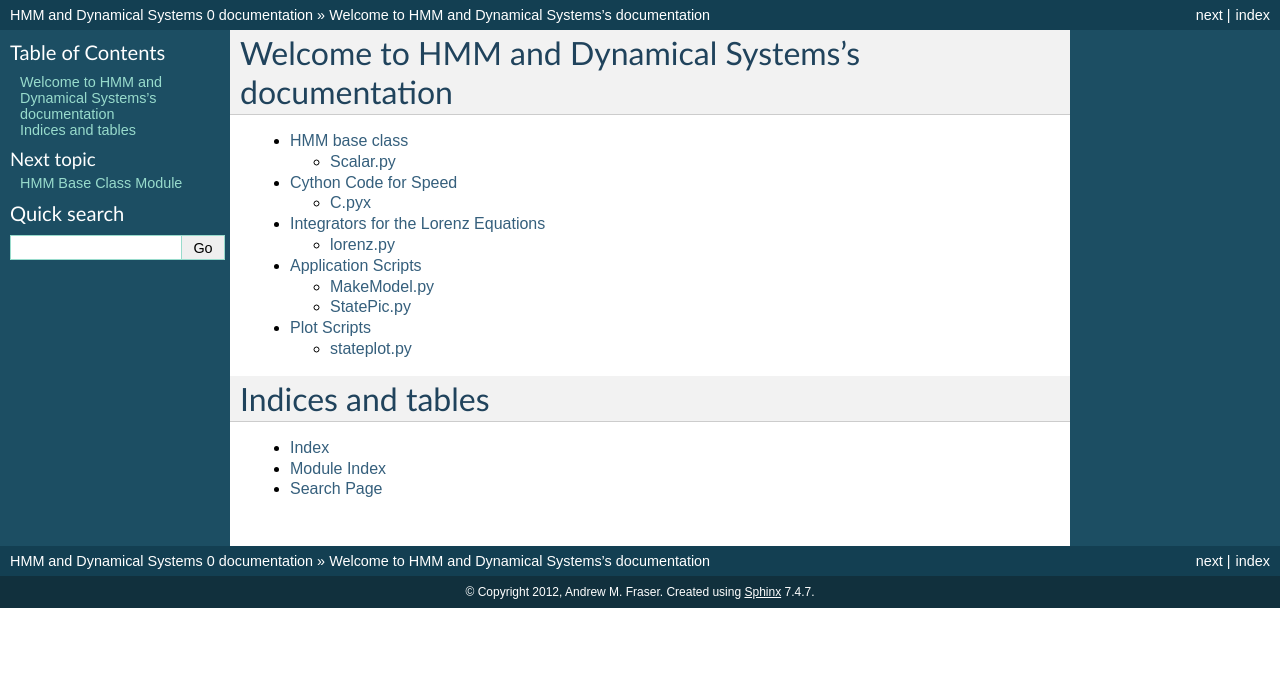
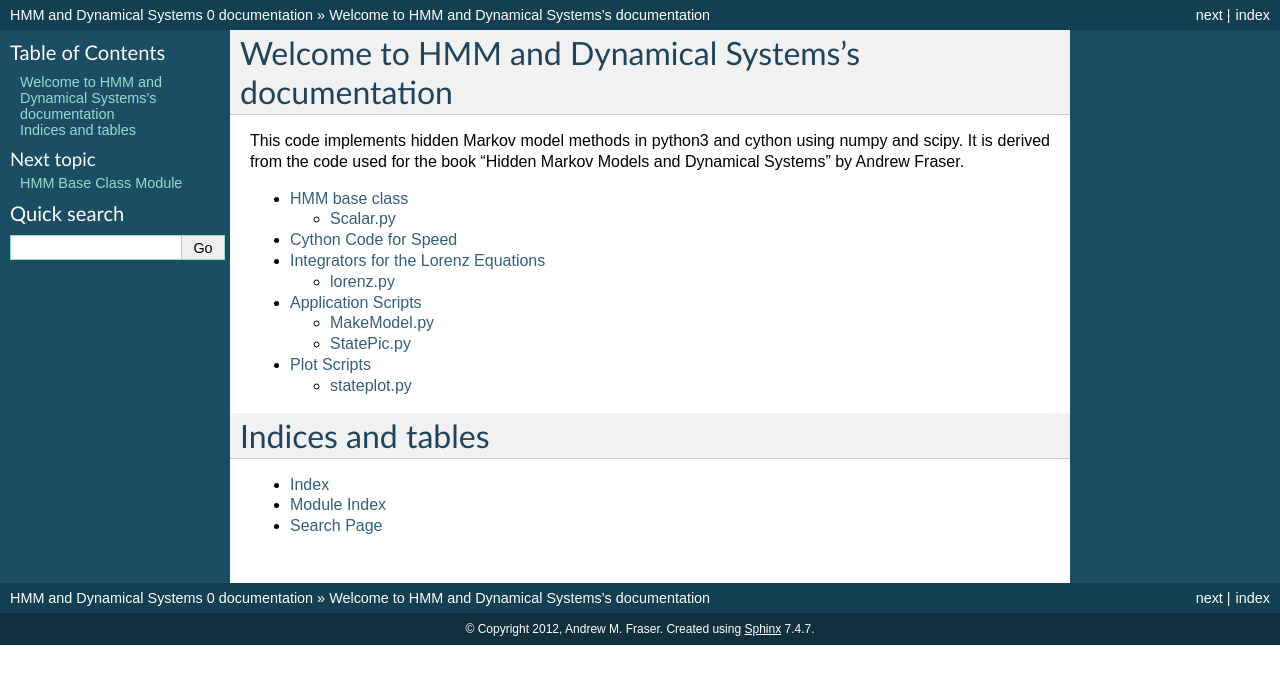
Before and after one commit to fraserphysics/hmmds, a Sphinx documentation site: the page built from doc/source/index.rst, in a window 1280 px wide. Shown: the top 684 px of the page. Built offline with Sphinx 7.4.7, drawn with Linux system fonts in a browser that asks for light colours; formulas are drawn with MathJax 3.

Commit message:
Implemented and tested separation of observation models in cython.
Now none of the HMM classes in Scalar.py and C.pyx have built-in
observation models.  Each requires an observation class as an argument
to its __init__ method.

```diff
--- a/doc/source/index.rst
+++ b/doc/source/index.rst
@@ -9,6 +9,10 @@
 
 Welcome to HMM and Dynamical Systems's documentation
 =====================================================
+
+This code implements hidden Markov model methods in python3 and cython
+using numpy and scipy.  It is derived from the code used for the book
+"Hidden Markov Models and Dynamical Systems" by Andrew Fraser.
 
 .. toctree::
 
```
Also changed, not shown: doc/source/Cython.rst (+3 -4 lines), 4 other files.
